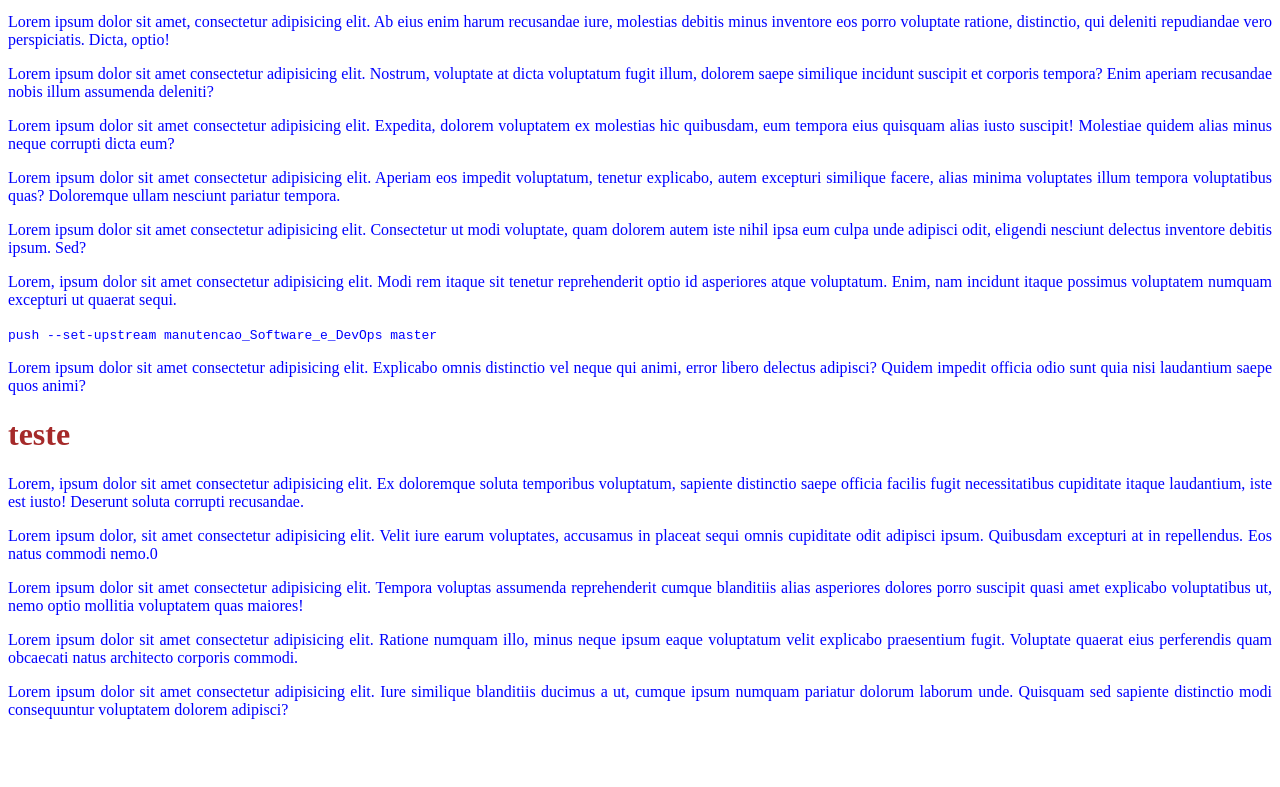
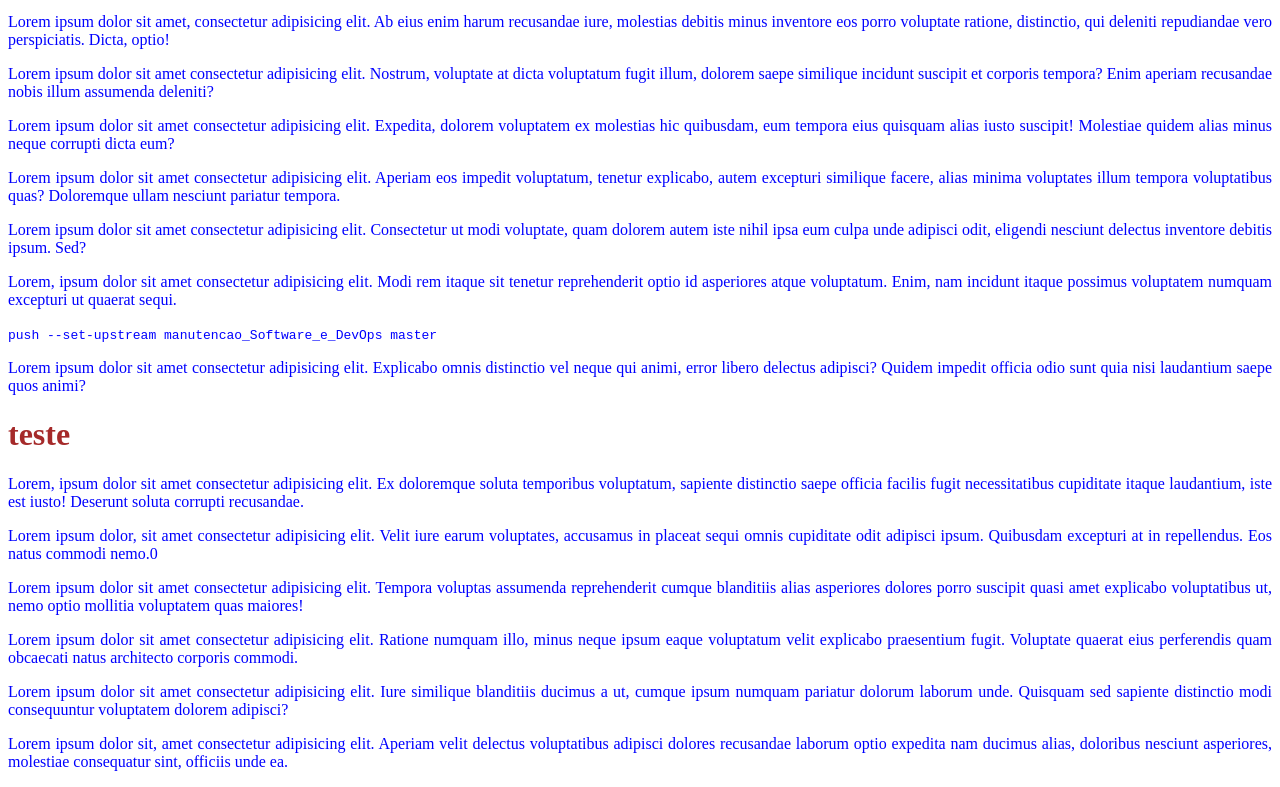
Before and after one commit to fernandoWillian888/manutencao_Software_e_DevOps, a plain HTML site: page index.html in a window 1280 px wide. Shown: the part 379-1166 px from the top of the page. Before the commit the page ends 1114 px from the top, so only its background shows below. Drawn offline with Linux system fonts and the light colour scheme.

Commit message:
adicionando últimos elementos1

```diff
--- a/index.html
+++ b/index.html
@@ -37,5 +37,6 @@
     <p>Lorem ipsum dolor sit amet consectetur adipisicing elit. Tempora voluptas assumenda reprehenderit cumque blanditiis alias asperiores dolores porro suscipit quasi amet explicabo voluptatibus ut, nemo optio mollitia voluptatem quas maiores!</p>
     <p>Lorem ipsum dolor sit amet consectetur adipisicing elit. Ratione numquam illo, minus neque ipsum eaque voluptatum velit explicabo praesentium fugit. Voluptate quaerat eius perferendis quam obcaecati natus architecto corporis commodi.</p>
     <p>Lorem ipsum dolor sit amet consectetur adipisicing elit. Iure similique blanditiis ducimus a ut, cumque ipsum numquam pariatur dolorum laborum unde. Quisquam sed sapiente distinctio modi consequuntur voluptatem dolorem adipisci?</p>
+    <p>Lorem ipsum dolor sit, amet consectetur adipisicing elit. Aperiam velit delectus voluptatibus adipisci dolores recusandae laborum optio expedita nam ducimus alias, doloribus nesciunt asperiores, molestiae consequatur sint, officiis unde ea.</p>
 </body>
 </html>
```
